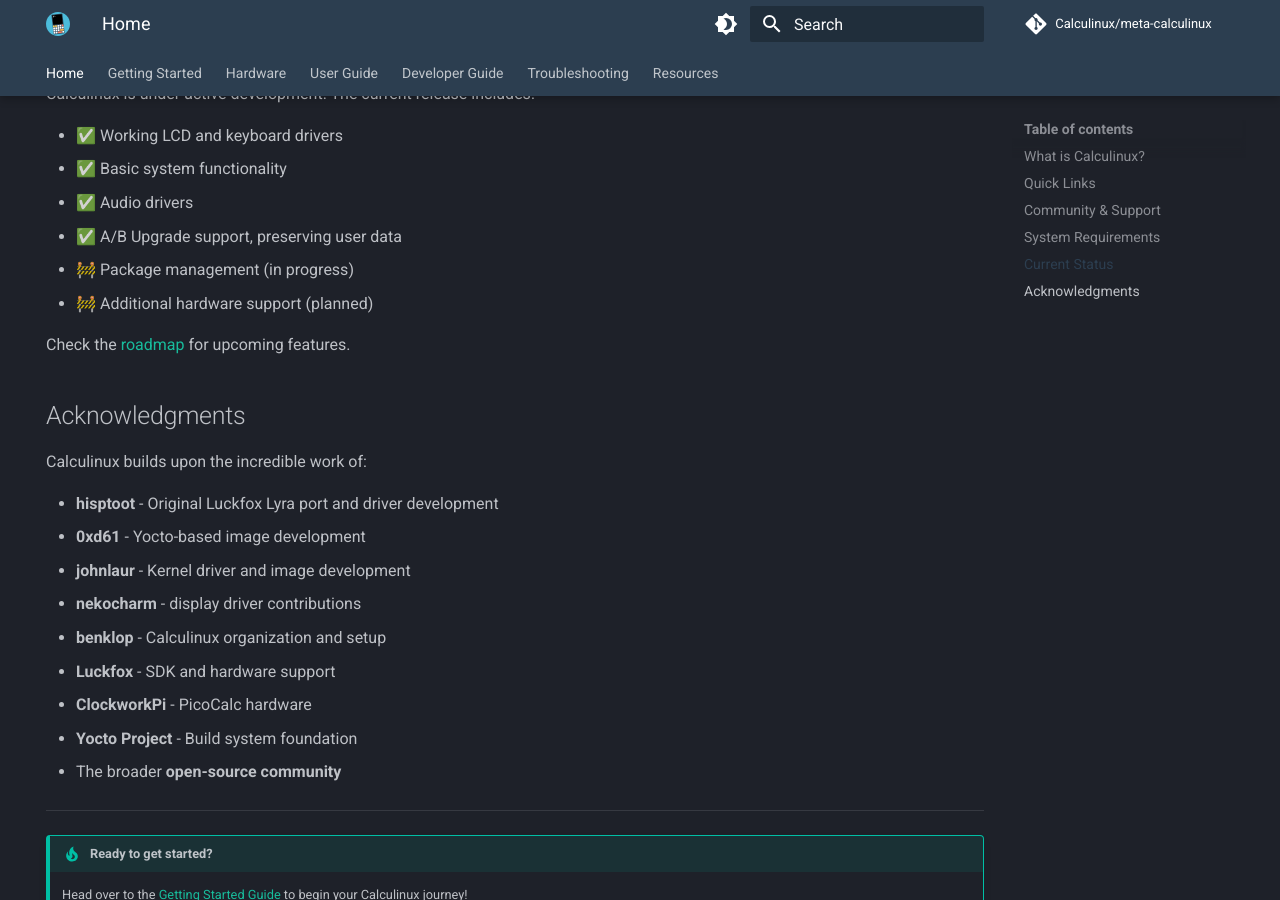
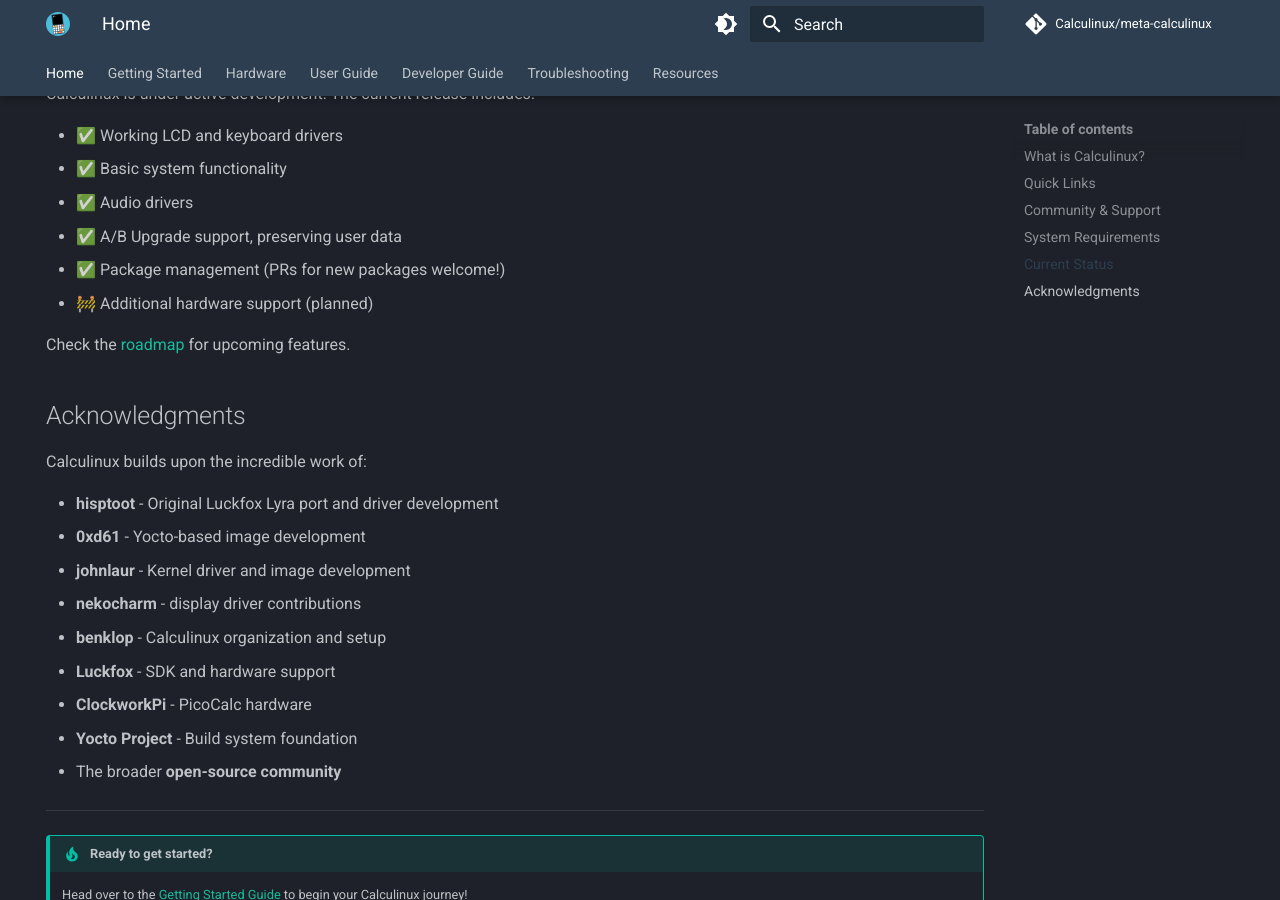
Before and after one commit to Calculinux/docs, an MkDocs documentation site: the page built from docs/index.md, in a window 1280 px wide and 900 px high, scrolled down 1551 px. Built offline with MkDocs 1.6.1 and Material for MkDocs 9.7.7, drawn with Linux system fonts in a browser that asks for light colours; comment, search, counter and statistics services are not loaded.

Commit message:
Update package management status to completed

```diff
--- a/docs/index.md
+++ b/docs/index.md
@@ -84,7 +84,7 @@
 - ✅ Basic system functionality
 - ✅ Audio drivers
 - ✅ A/B Upgrade support, preserving user data
-- 🚧 Package management (in progress)
+- ✅ Package management (PRs for new packages welcome!)
 - 🚧 Additional hardware support (planned)
 
 Check the [roadmap](about/roadmap.md) for upcoming features.
```
